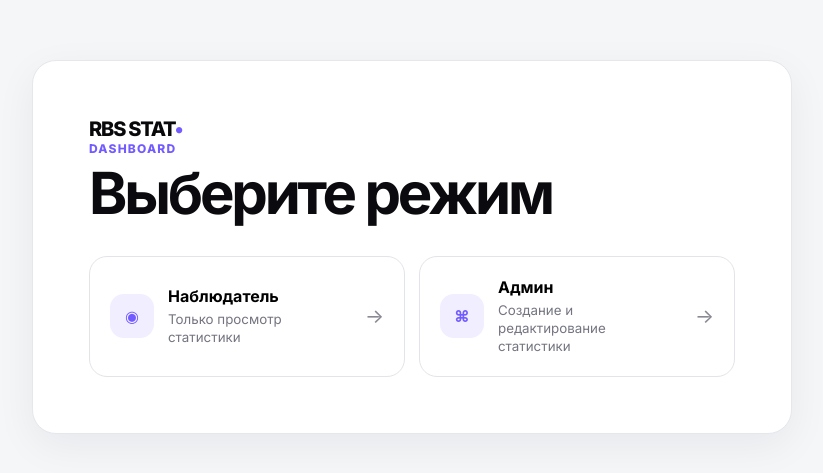
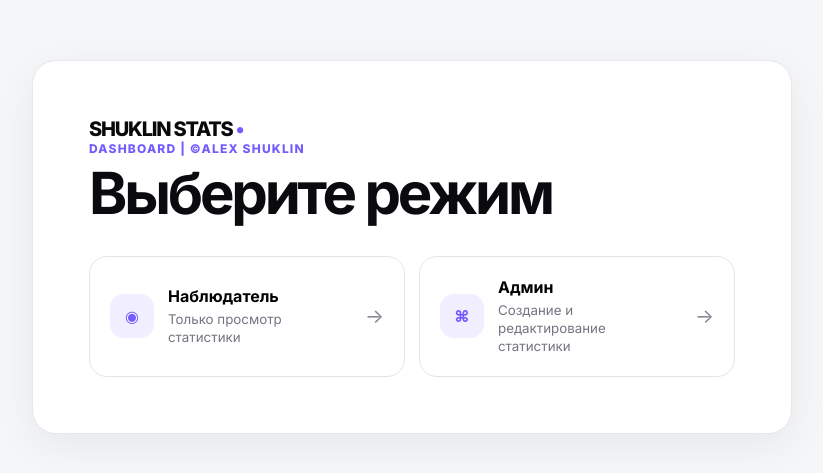
Before and after one commit to FulgurVividus/stats-dashboard, an Angular app: page / in a window 1280 px wide. Shown: the part 131-604 px from the top of the page, without its empty margins (228-1051 px from the left). Built offline with nearby package versions, Linux system fonts and the light colour scheme.

Commit message:
fix: ui corrections

```diff
--- a/src/app/home/home.component.html
+++ b/src/app/home/home.component.html
@@ -1,7 +1,8 @@
 <main class="shell center">
   <section class="hero-card">
-    <div class="brand">RBS STAT<span>•</span></div>
-    <p class="eyebrow">Dashboard</p>
+    <div class="brand">SHUKLIN STATS <span>•</span></div>
+    <p class="eyebrow">Dashboard | ©Alex Shuklin</p>
+
     <h1 id="welcome-title">Выберите режим</h1>
 
     <div class="mode-grid">
--- a/src/index.html
+++ b/src/index.html
@@ -2,7 +2,7 @@
 <html lang="en">
   <head>
     <meta charset="utf-8" />
-    <title>RBS Stats</title>
+    <title>Shuklin Stats</title>
     <base href="/" />
     <meta name="viewport" content="width=device-width, initial-scale=1" />
     <link rel="icon" type="image/x-icon" href="favicon.ico" />
```
